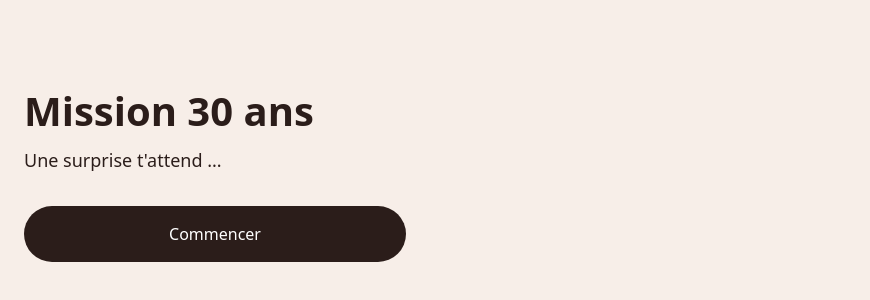
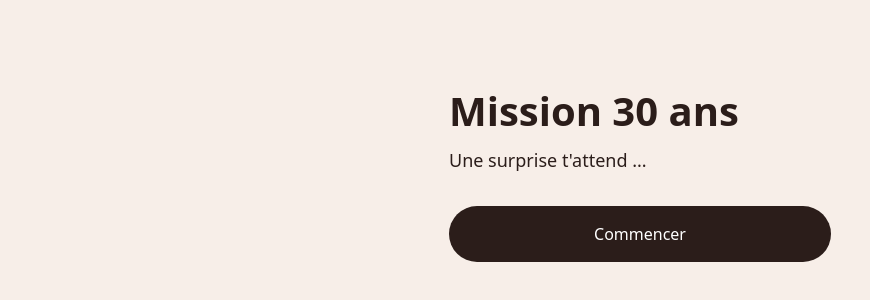
Before and after one commit to lisapinochet/cadeau-30-ans, a React (Vite) app: page / in a window 1280 px wide. Shown: the part 224-524 px from the top of the page, without its empty margins (0-870 px from the left). Built offline with nearby package versions, Linux system fonts and the light colour scheme.

Commit message:
Clean Vite starter files

```diff
--- a/src/App.tsx
+++ b/src/App.tsx
@@ -1,10 +1,9 @@
-import './App.css'
 import './index.css'
 
 function App() {
 
   return (
-      <main className="App">
+      <main className="app">
         <section className="screen">
           <h1>Mission 30 ans</h1>
 
--- a/src/index.css
+++ b/src/index.css
@@ -21,6 +21,7 @@ button {
 }
 
 .app {
+  width: 100%;
   min-height: 100vh;
   min-height: 100dvh;
   display: flex;
```
